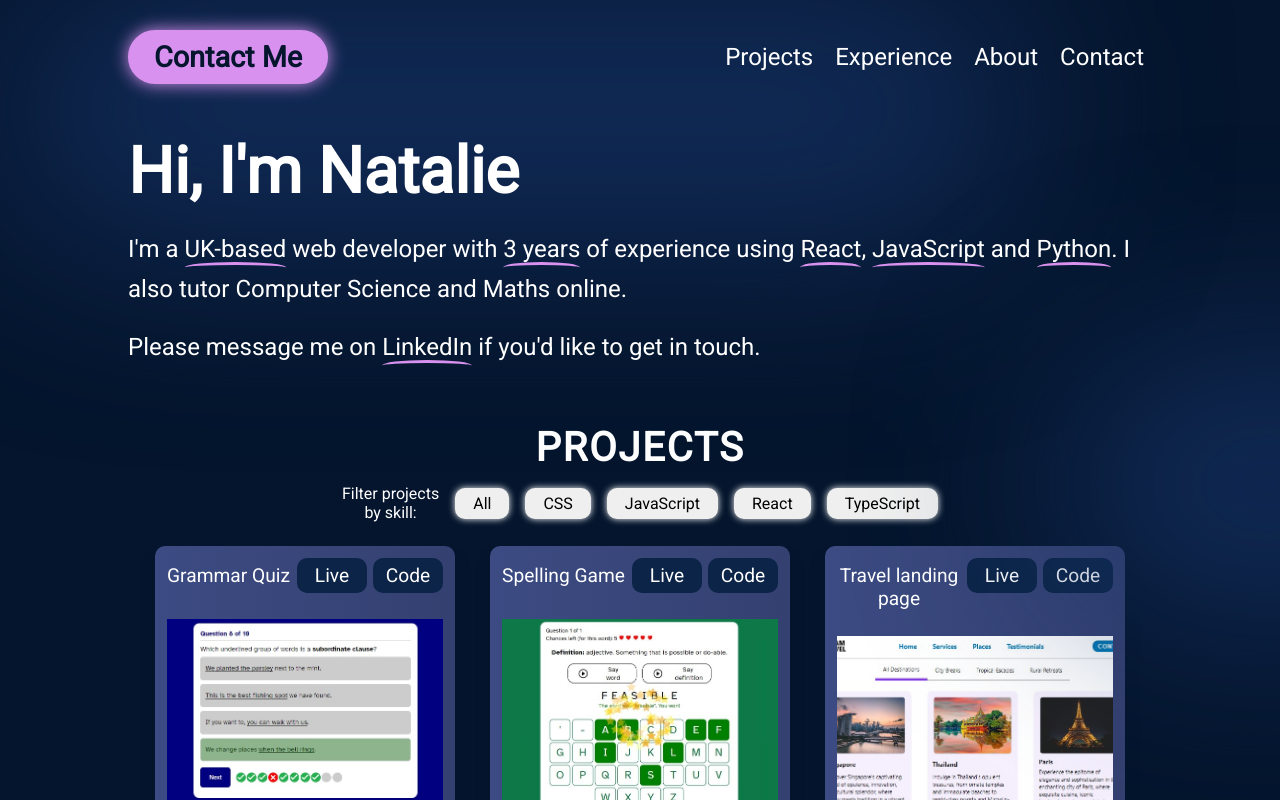
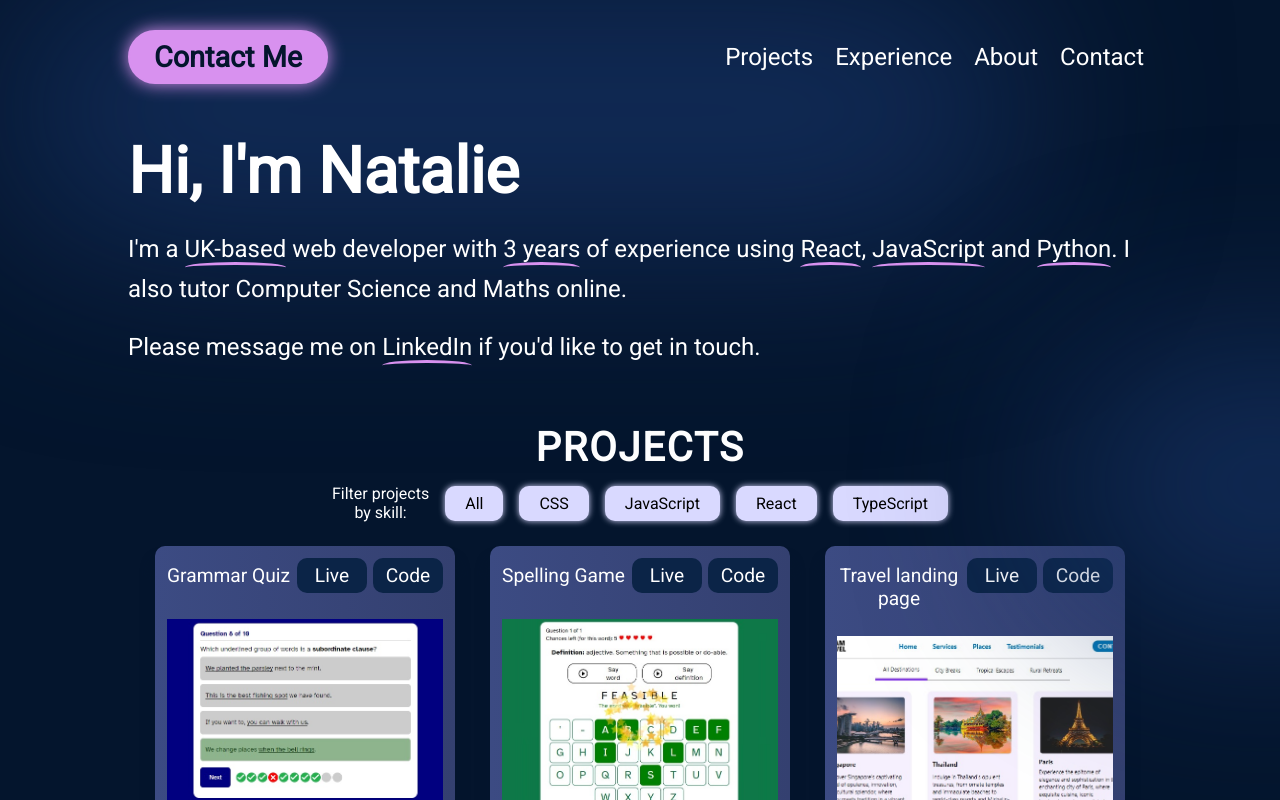
Before and after one commit to Nadia982/portfolio-2024-05, a React (Vite) app: page / in a window 1280 px wide. Shown: the top 800 px of the page. Built offline with nearby package versions, Linux system fonts and the light colour scheme.

Commit message:
updated hover and outline statuses for project skills buttons

```diff
--- a/src/components/Projects/Projects.module.css
+++ b/src/components/Projects/Projects.module.css
@@ -41,16 +41,26 @@
 }
 
 .filterButton{
+    background-color: #d9d9ff;
     border: none;
     font-size: var(--font-xs);
 padding: 6px 18px;
 border-radius: 10px;
 cursor: pointer;
-box-shadow: 0 0 7px 0 #fff;
+box-shadow: 0 0 6px 0 #d9d9ff;
+border: 2px solid transparent;
+}
+
+.filterButton:focus{
+    border: 2px solid var(--color-bg);
+    box-shadow: none;
+  outline: 2px solid var(--color-text);
 }
 
 .filterButton:hover{
-    background-color: var(--color-emphasis);
+    background-color: var(--color-text);
+    filter: brightness(1.4);
+    box-shadow: 0 0 12px 0 #fff;
 }
 
 .selected {
```
